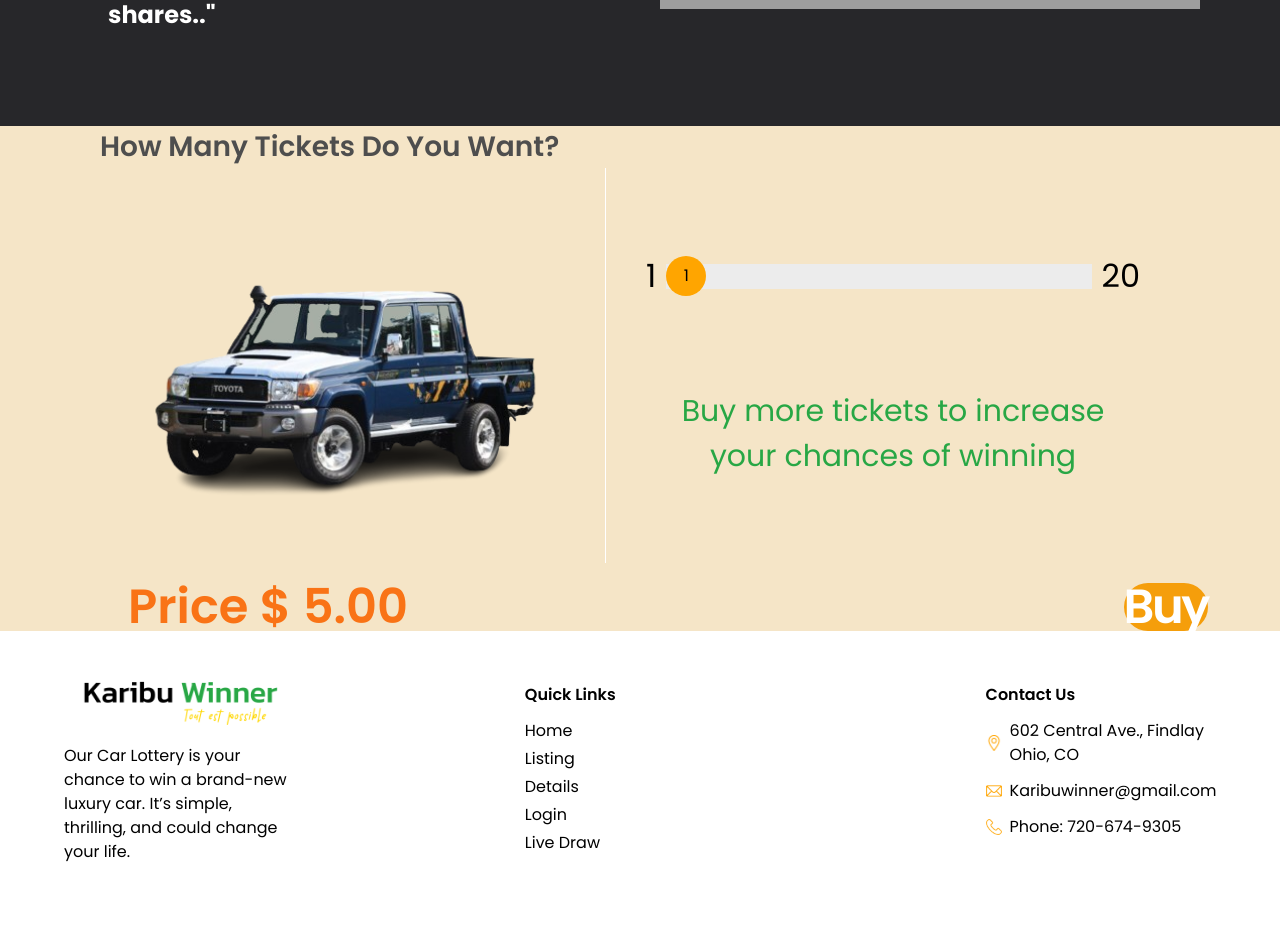
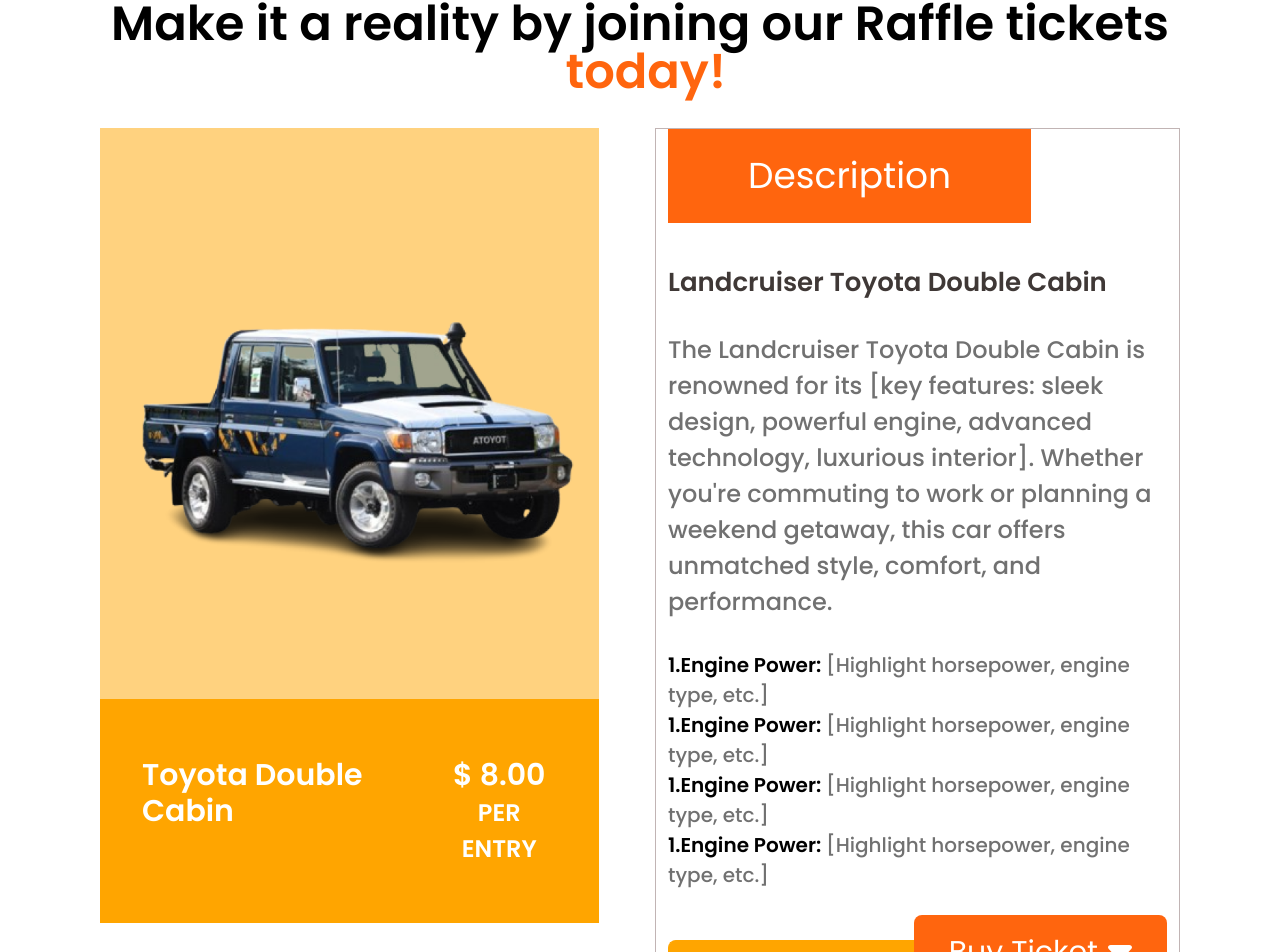
Before and after one commit to AmanXRoy/Karibu, a React (Vite) app: page /detail in a window 1280 px wide. Shown: the part 608-1560 px from the top of the page. Before the commit the page ends 1504 px from the top, so only its background shows below. Built offline with nearby package versions, Linux system fonts and the light colour scheme; grey boxes are pictures that could not be loaded.

Commit message:
page link and details page element added , working on lottery detail page

```diff
--- a/src/App.css
+++ b/src/App.css
@@ -21,4 +21,6 @@
 
 .productCard:hover::before{
     height: 100%;
+    border-bottom-left-radius: 0;
+    border-bottom-right-radius:0;
 }
--- a/src/App.jsx
+++ b/src/App.jsx
@@ -7,6 +7,7 @@
 import AllCompetition from "./pages/AllCompetition"
 import Details from "./pages/Details"
 import Login from "./components/Login/Login"
+import LotteryDetails from "./pages/LotteryDetails"
 
 function App() {
 
@@ -20,6 +21,7 @@
           <Route path="/all-competition" element={<AllCompetition />} />
           <Route path="/detail" element={<Details />} />
           <Route path="/login" element={<Login />} />
+          <Route path="/lotteryDetails" element={<LotteryDetails />} />
         </Routes>
         <Footer />
       </div>
--- a/src/components/base/Card.jsx
+++ b/src/components/base/Card.jsx
@@ -6,6 +6,7 @@
 import calendar_small_icon from "../../assets/images/calendar_small_icon.png"
 import external_link from "../../assets/images/external_link_icon.png"
 import Progress from "./Progress";
+import { Link } from "react-router-dom";
 
 function Card({
   timeRemaining,
@@ -17,6 +18,7 @@
   price,
 }) {
   return (
+    <Link to={'detail'}>
     <div className="relative text-black border rounded-[8.1%] overflow-hidden productCard cursor-pointer">
       <div className="relative image_section">
         <div className="stats grid grid-cols-2 border-[#75777A] border-b w-full">
@@ -53,6 +55,7 @@
         </div>
       </div>
     </div>
+    </Link>
   );
 }
 
--- a/src/components/base/Progress.tsx
+++ b/src/components/base/Progress.tsx
@@ -4,12 +4,14 @@
 
 const Progress = ({progress}) => {
     return (
-        <div className="progress_bar relative flex max-w-[80%] mx-auto mb-3">
+        <div className="progress_bar relative flex max-w-[80%] mb-3 h-[50px]">
             <div
-                className="progress_completed bg-primary grid place-items-center rounded-lg h-7 border-l border-t border-b border-primary"
+                className="progress_completed bg-primary grid place-items-center rounded-lg border-l border-t border-b border-primary h-full"
                 style={{ width: `${progress}%` }}
-            >{progress}%</div>
-            <div className="progress_remaining rounded border-r border-t border-b border-[#75777A] h-7 w-full"
+            >
+                <p className='text-[16px] text-[#fff]'>{progress}%</p>
+            </div>
+            <div className="progress_remaining rounded border-r border-t border-b border-[#75777A] h-full w-full"
                 style={{ width: `${100 - progress}%` }}>
             </div>
             <img src={ticket} alt="ticket" className="h-16 w-[70px] -mt-6 -ml-8 absolute" style={{ left: `${progress}%` }} />
--- a/src/components/details/CompetitionDescription.jsx
+++ b/src/components/details/CompetitionDescription.jsx
@@ -3,8 +3,10 @@
 import card1 from '../../assets/images/card1.png';
 import card2 from '../../assets/images/card2.png';
 import card3 from '../../assets/images/card3.png';
-import doubleCabin from '../../assets/images/ToyataDoubleCabin.png'
+import doubleCabin from '../../assets/images/ToyataDoubleCabin.png';
+import chevronDown from '../../assets/images/chevronDown.svg';
 import Progress from '../base/Progress';
+import { Link } from 'react-router-dom';
 
 function CompetitionDescription() {
 
@@ -46,30 +48,39 @@
         Make it a reality by joining our Raffle tickets
         &nbsp;<span className='text-[#FF650E]'>today!</span>
       </h2>
-      <div className="description flex gap-14 px-[100px]">
+      <div className="description flex gap-14 px-[100px] ">
         <div className="productWrapper flex-1">
           <div className="productImage bg-[#ffa50080]">
             <img src={doubleCabin} />
             <div className="productBanner bg-[#FFA500] px-[42px] py-[58px] ">
-              <p className='text-5xl font-semibold text-white flex justify-center items-start'>Toyota Double Cabin   <span className='text-center'>$ 8.00 <br /><span className='text-2xl text-center'>PER ENTRY</span></span></p>
+              <p className='text-3xl font-semibold text-white flex justify-between items-start'>Toyota Double Cabin   <span className='text-center'>$ 8.00 <br /><span className='text-2xl text-center'>PER ENTRY</span></span></p>
             </div>
           </div>
         </div>
-        <div className="productDetails flex-1 text-secondary-light border-[#C1B4B4] border-[1px] border-solid px-3">
-          <div className="descriptionTag">
-
+        <div className="productDetails flex-1 text-secondary-light border-[#C1B4B4] border-[1px] border-solid px-3 relative">
+          <div className="descriptionTag bg-[#FF650E] w-fit mb-10 py-5 px-[80px]">
+              <p className='text-[36px] text-[#fff]'>Description</p>
           </div>
           <p className='text-[26px] text-[#3F3836] font-semibold'>Landcruiser Toyota Double Cabin</p>
           <p className='text-[24px] text-[#717171] font-medium my-[30px]'>The Landcruiser Toyota Double Cabin is renowned for its [key features: sleek design, powerful engine, advanced technology, luxurious interior]. Whether you're commuting to work or planning a weekend getaway, this car offers unmatched style, comfort, and performance.</p>
-          <p className='text-[24px] font-medium'><span className='font-semibold'>1.Engine Power: </span>[Highlight horsepower, engine type, etc.]</p>
-          <p className='text-[24px] font-medium'><span className='font-semibold' >1.Engine Power: </span>[Highlight horsepower, engine type, etc.]</p>
-          <p className='text-[24px] font-medium'><span className='font-semibold'>1.Engine Power: </span>[Highlight horsepower, engine type, etc.]</p>
-          <p className='text-[24px] font-medium'><span className='font-semibold'>1.Engine Power: </span>[Highlight horsepower, engine type, etc.]</p>
-          <Progress progress={80}/>
+          <p className='text-[20px] font-medium text-[#717171]'><span className='font-semibold text-[#000]'>1.Engine Power: </span>[Highlight horsepower, engine type, etc.]</p>
+          <p className='text-[20px] font-medium text-[#717171]'><span className='font-semibold text-[#000]' >1.Engine Power: </span>[Highlight horsepower, engine type, etc.]</p>
+          <p className='text-[20px] font-medium text-[#717171]'><span className='font-semibold text-[#000]'>1.Engine Power: </span>[Highlight horsepower, engine type, etc.]</p>
+          <p className='text-[20px] font-medium text-[#717171]'><span className='font-semibold text-[#000]'>1.Engine Power: </span>[Highlight horsepower, engine type, etc.]</p>
+          <div className="progressWrapper mt-[50px]">
+              <Progress progress={80}/>
+          </div>
+          <Link to={'/lotteryDetails'}>
+            <button className="buybtn bg-[#FF650E] py-[15px] px-[35px] rounded-[8px] absolute right-3 bottom-3">
+              <p className='text-[30px] text-[#fff] flex items-center'>Buy Ticket
+                <img src={chevronDown} className='ms-[10px]'/>
+              </p>
+            </button>
+          </Link>
         </div>
       </div>
-
-      <h3 className='text-5xl font-semibold text-black py-8 px-16'>Related Competitions</h3>
+      <div className='px-[100px]'>
+      <h3 className='text-5xl font-semibold text-black py-8'>Related Competitions</h3>
       <div className="card_section grid justify-between lg:grid-cols-3 sm:grid-cols-2 gap-24">
         {cardData.map((card, index) => {
           return (
@@ -88,6 +99,7 @@
           );
         })}
       </div>
+      </div>
     </div>
   )
 }
--- a/src/pages/Details.jsx
+++ b/src/pages/Details.jsx
@@ -6,9 +6,9 @@
 function Details() {
   return (
     <div className="relative">
-        {/* <DetailsBanner />
-        <CompetitionDescription /> */}
-        <LotteryDetails/>
+        <DetailsBanner />
+        <CompetitionDescription />
+        {/* <LotteryDetails/> */}
     </div>
   )
 }
```
Also changed, not shown: src/assets/images/chevronDown.svg (added), src/pages/LotteryDetails.tsx (indentation only).
